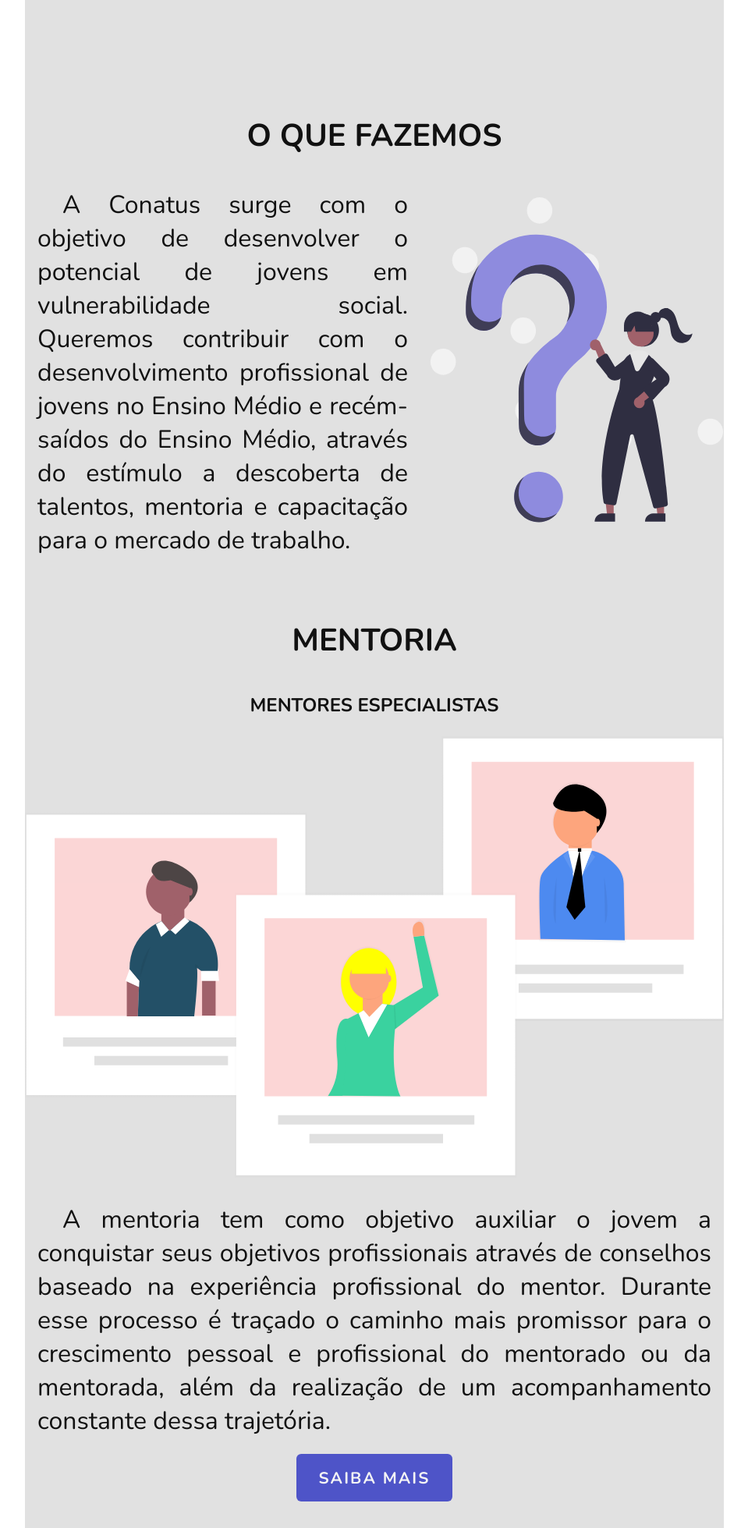
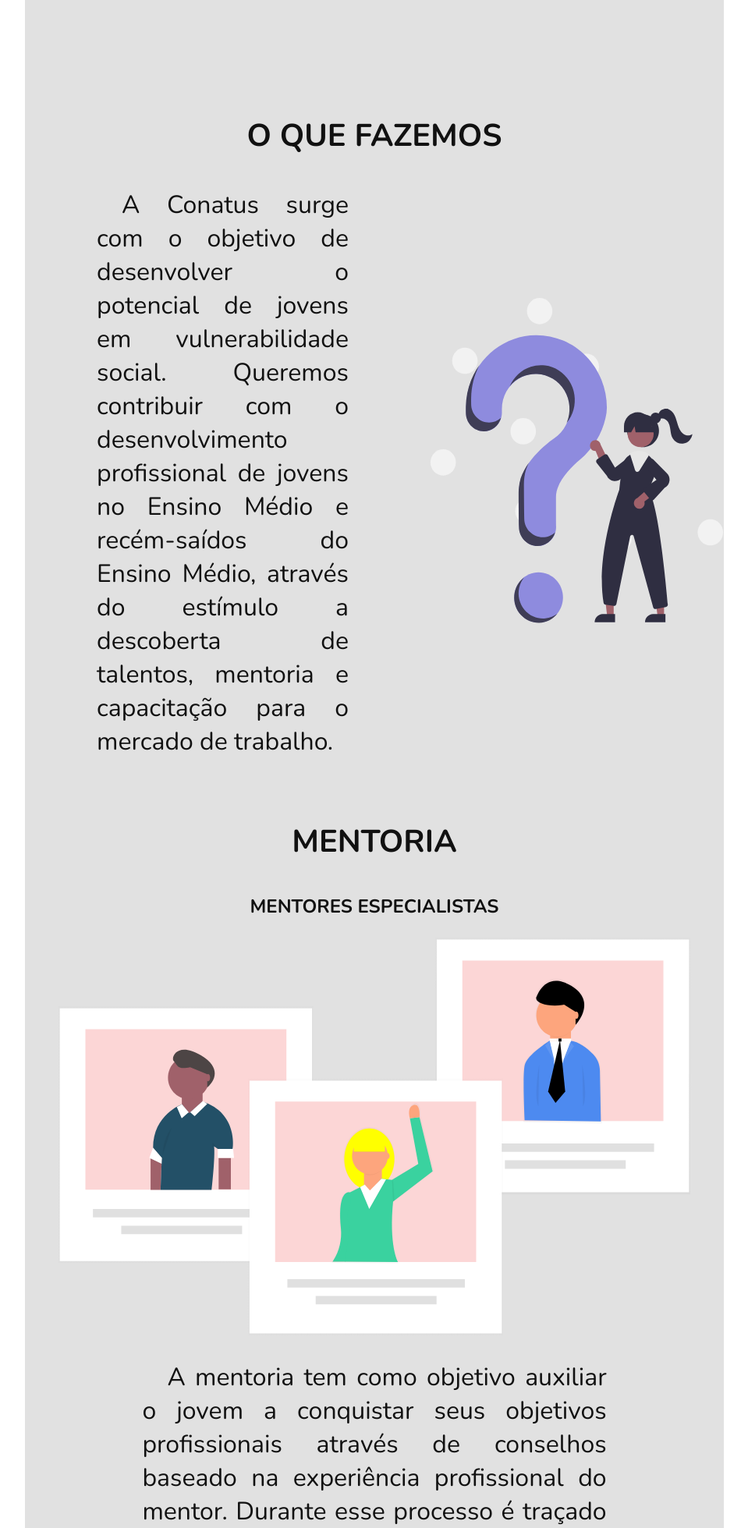
Before and after one commit to projeto-conatus/conatus, a PHP site: page / in a window 1280 px wide. Shown: the part 901-2860 px from the top of the page at 78% size, without its empty margins (160-1119 px from the left). Run offline with PHP 8.4, Linux system fonts and the light colour scheme; some libraries are stand-ins or nearby versions.

Commit message:
ajustando detalhes na index

```diff
--- a/css/apresentacao.css
+++ b/css/apresentacao.css
@@ -124,7 +124,7 @@ footer .redesSociais {
 
 
 
-@media (min-width: 1280px) {
+@media (min-width: 940px) {
   .apresentacao {
     width: 70%;
     flex-wrap: wrap;
@@ -144,6 +144,8 @@ footer .redesSociais {
   }
 
   .apresentacao p {
+    width: 70%;
+    margin: 0 auto;
     text-indent: 1em;
     font-size: 2em;
   }
@@ -163,6 +165,7 @@ footer .redesSociais {
   }
 
   .oQueFazemosParagrafo {
+    width: 100%;
     grid-area: texto;
   }
 
@@ -172,11 +175,11 @@ footer .redesSociais {
   }
 
   .arteEspecialistas {
-    width: 100%;
+    width: initial;
   }
 
   .arteEscolha {
-    width: 100%;
+    width: initial;
   }
 
   .botaoSaibaMais {
```
Also changed, not shown: images/arte_escolha.svg, images/arte_especialistas.svg.
